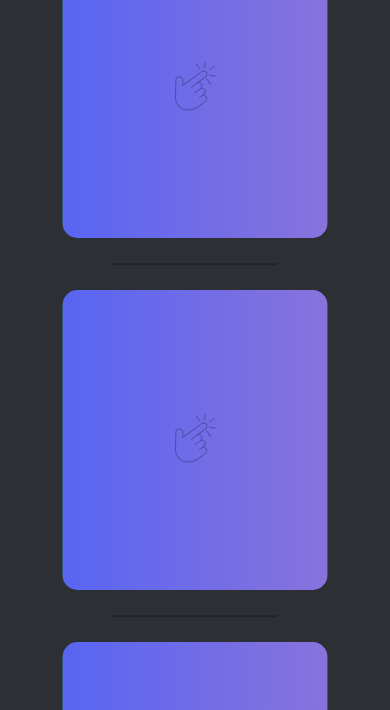
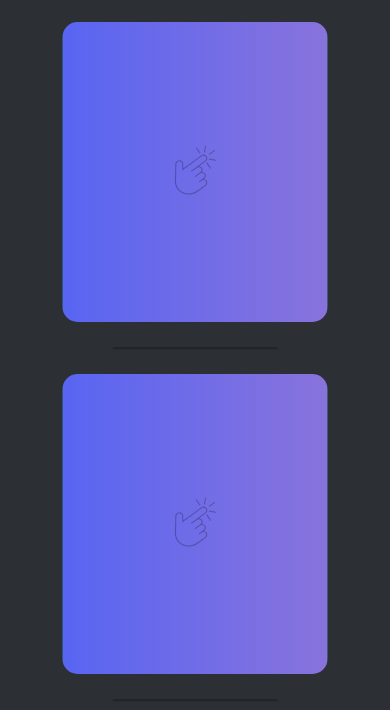
Before and after one commit to Xander-Schmidt/Breakpoints, a plain HTML site: page index.html in a window 390 px wide. Shown: the part 134-844 px from the top of the page. Drawn offline with Linux system fonts and the light colour scheme.

Commit message:
Update style.css

```diff
--- a/style.css
+++ b/style.css
@@ -10,8 +10,8 @@
 and (max-width: 990px)  {
     .priceHolder {
         width: 100%;
-        height: 300px;
-        top: 50%;
+        height: 100%;
+        top: 60%;
         left: 50%;
         position: absolute;
         -ms-transform: translate(-50%, -50%);
@@ -177,7 +177,7 @@
         height: 1.5px;
         width: 55%;
         opacity: 25%;
-        top: 160%;
+        top: 180%;
         left: 50%;
         position: absolute;
         -ms-transform: translate(-50%, -50%);
```
